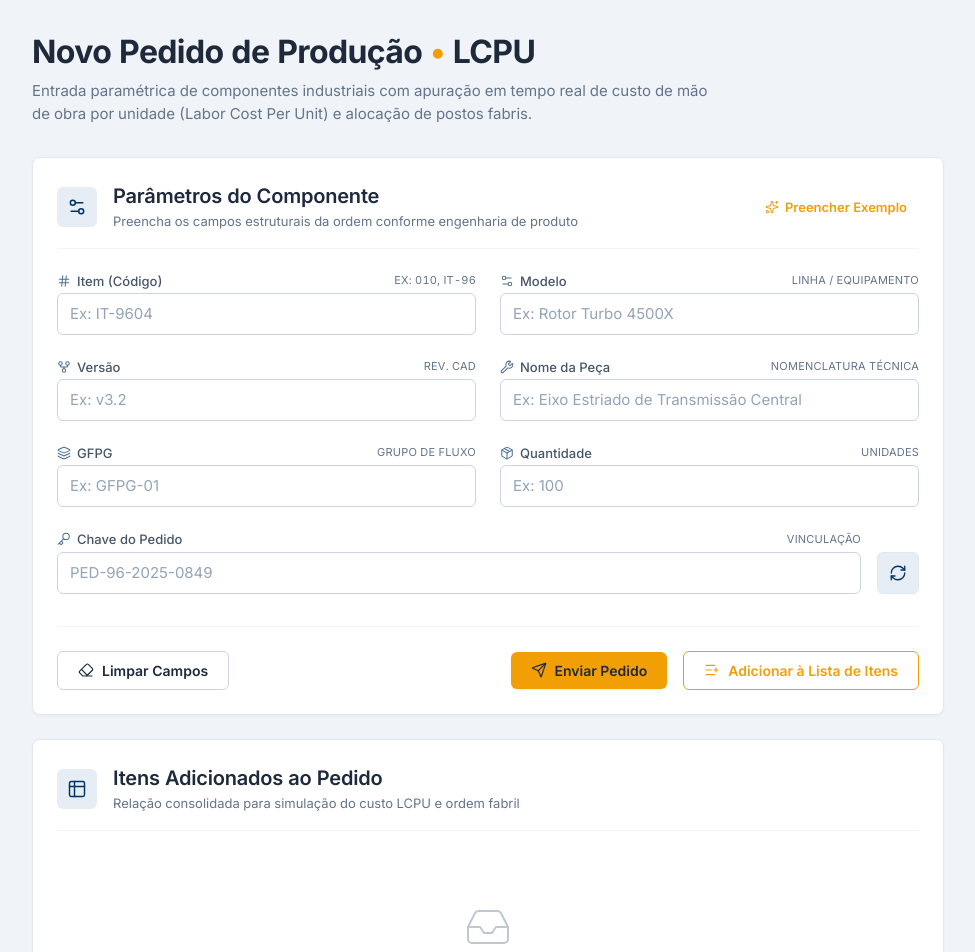
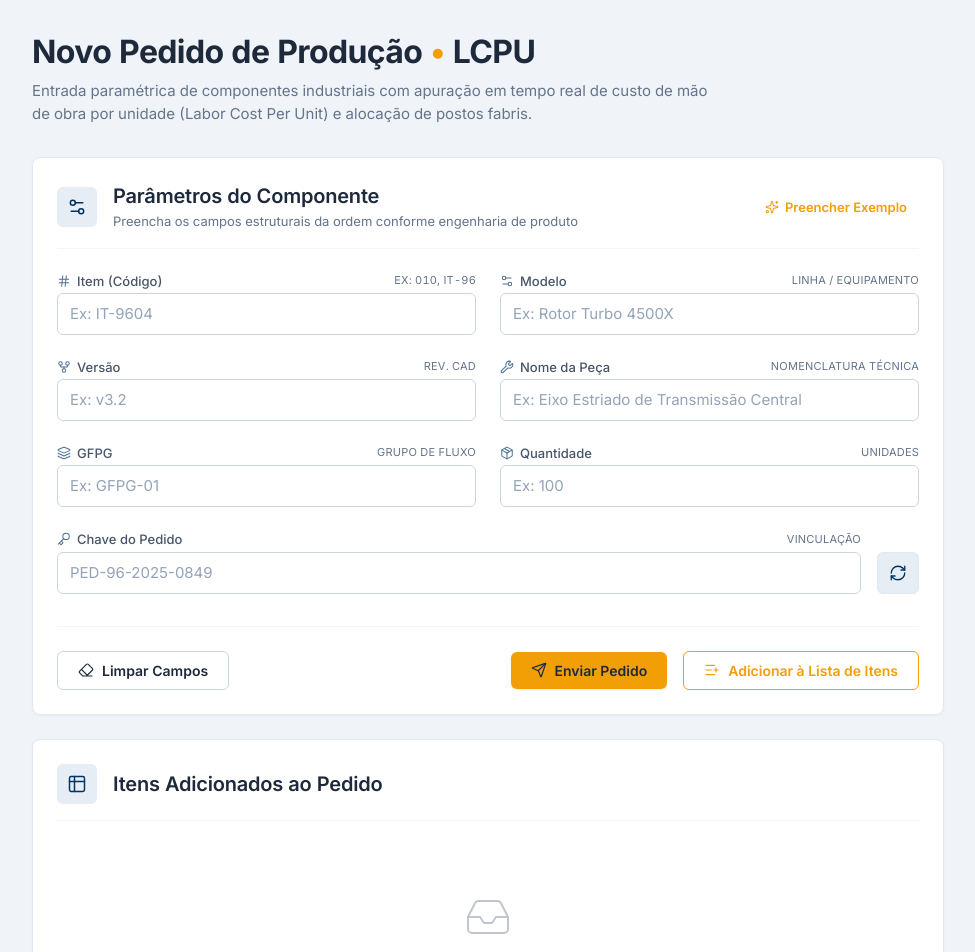
Before and after one commit to vtrobot/Formulario_Renault, a React (Vite) app in the folder frontend/: page / in a window 1280 px wide. Shown: the top 952 px of the page, without its empty margins (152-1127 px from the left). Built offline with nearby package versions, Linux system fonts and the light colour scheme.

Commit message:
Retirada de campos da tabela

```diff
--- a/frontend/src/components/ItemsTable.tsx
+++ b/frontend/src/components/ItemsTable.tsx
@@ -7,7 +7,6 @@ import {
   Pencil,
   Package,
   BarChart3,
-  DollarSign,
   CheckCircle2,
   Inbox,
 } from 'lucide-react';
@@ -21,10 +20,6 @@ interface ItemsTableProps {
 export function ItemsTable({ items, onRemoveItem, onClearAll }: ItemsTableProps) {
   const totalModelos = new Set(items.map((i) => i.modelo)).size;
   const totalQuantidade = items.reduce((acc, i) => acc + Number(i.quantidade), 0);
-  const totalLcpu = items.reduce((acc, i) => acc + i.subtotalLcpu, 0);
-
-  const formatCurrency = (value: number) =>
-    value.toLocaleString('pt-BR', { style: 'currency', currency: 'BRL' });
 
 
 
@@ -42,9 +37,7 @@ export function ItemsTable({ items, onRemoveItem, onClearAll }: ItemsTableProps)
                 <span className="badge badge--count">{items.length} {items.length === 1 ? 'item' : 'itens'}</span>
               )}
             </div>
-            <p className="card-description">
-              Relação consolidada para simulação do custo LCPU e ordem fabril
-            </p>
+
           </div>
         </div>
         {items.length > 0 && (
@@ -81,7 +74,7 @@ export function ItemsTable({ items, onRemoveItem, onClearAll }: ItemsTableProps)
                   <th>Nome da Peça</th>
                   <th>GFPG</th>
                   <th>Qtd</th>
-                  <th style={{ textAlign: 'right' }}>Subtotal LCPU</th>
+
                   <th>Ações</th>
                 </tr>
               </thead>
@@ -100,7 +93,7 @@ export function ItemsTable({ items, onRemoveItem, onClearAll }: ItemsTableProps)
                       <span className="badge badge--navy">{item.gfpg}</span>
                     </td>
                     <td className="td-center">{Number(item.quantidade).toLocaleString('pt-BR')}</td>
-                    <td className="td-right">{formatCurrency(item.subtotalLcpu)}</td>
+
                     <td>
                       <div className="td-actions">
                         <button type="button" className="btn-icon" title="Editar item">
@@ -132,10 +125,7 @@ export function ItemsTable({ items, onRemoveItem, onClearAll }: ItemsTableProps)
                 <Package size={15} className="stat-item-icon" strokeWidth={1.75} />
                 Volume Físico: <span className="stat-value">{totalQuantidade.toLocaleString('pt-BR')} unidades</span>
               </div>
-              <div className="stat-item">
-                <DollarSign size={15} className="stat-item-icon" strokeWidth={1.75} />
-                LCPU Total: <span className="stat-value stat-value--highlight">{formatCurrency(totalLcpu)}</span>
-              </div>
+
             </div>
             <button type="button" className="btn btn-primary">
               <CheckCircle2 size={16} strokeWidth={1.75} />
```
